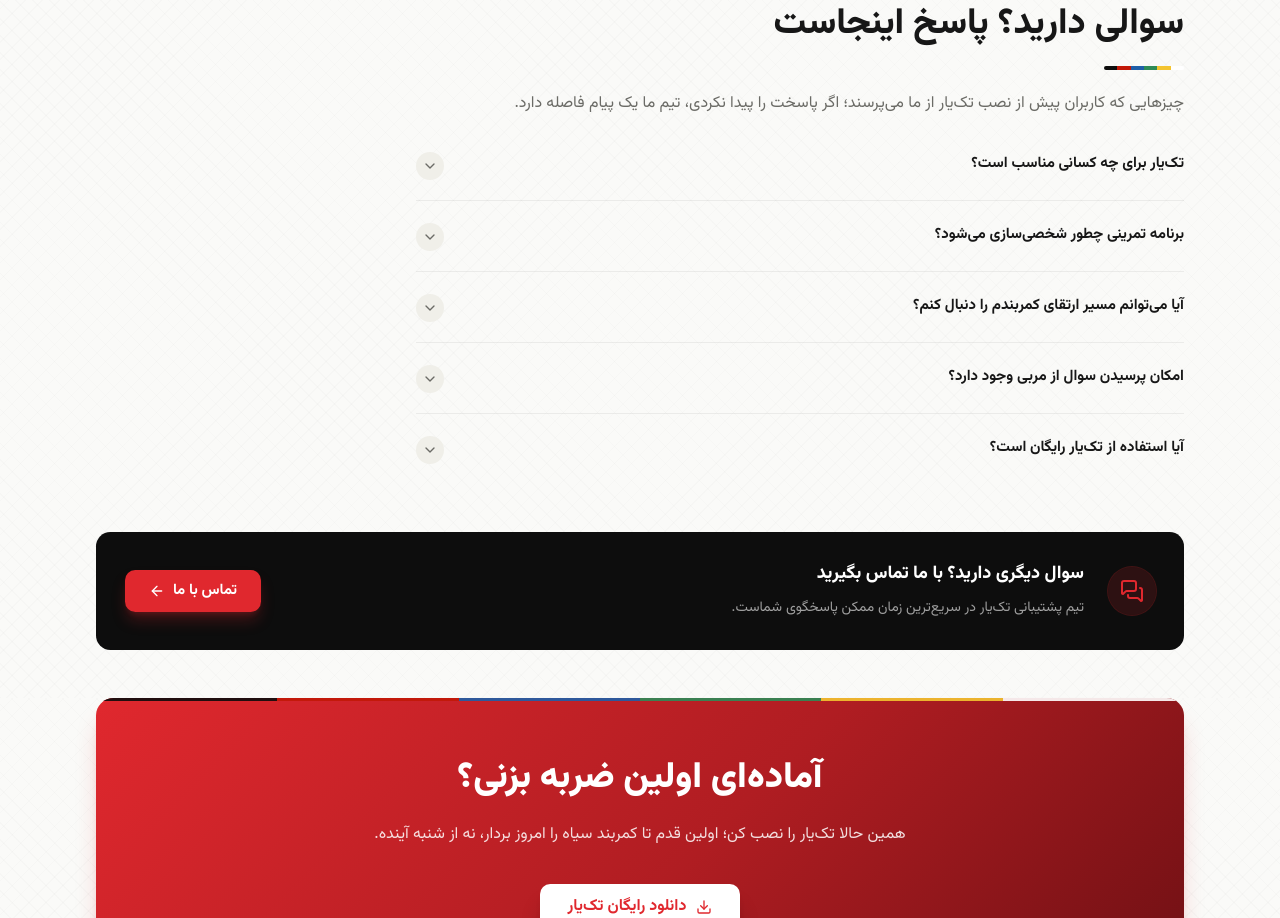
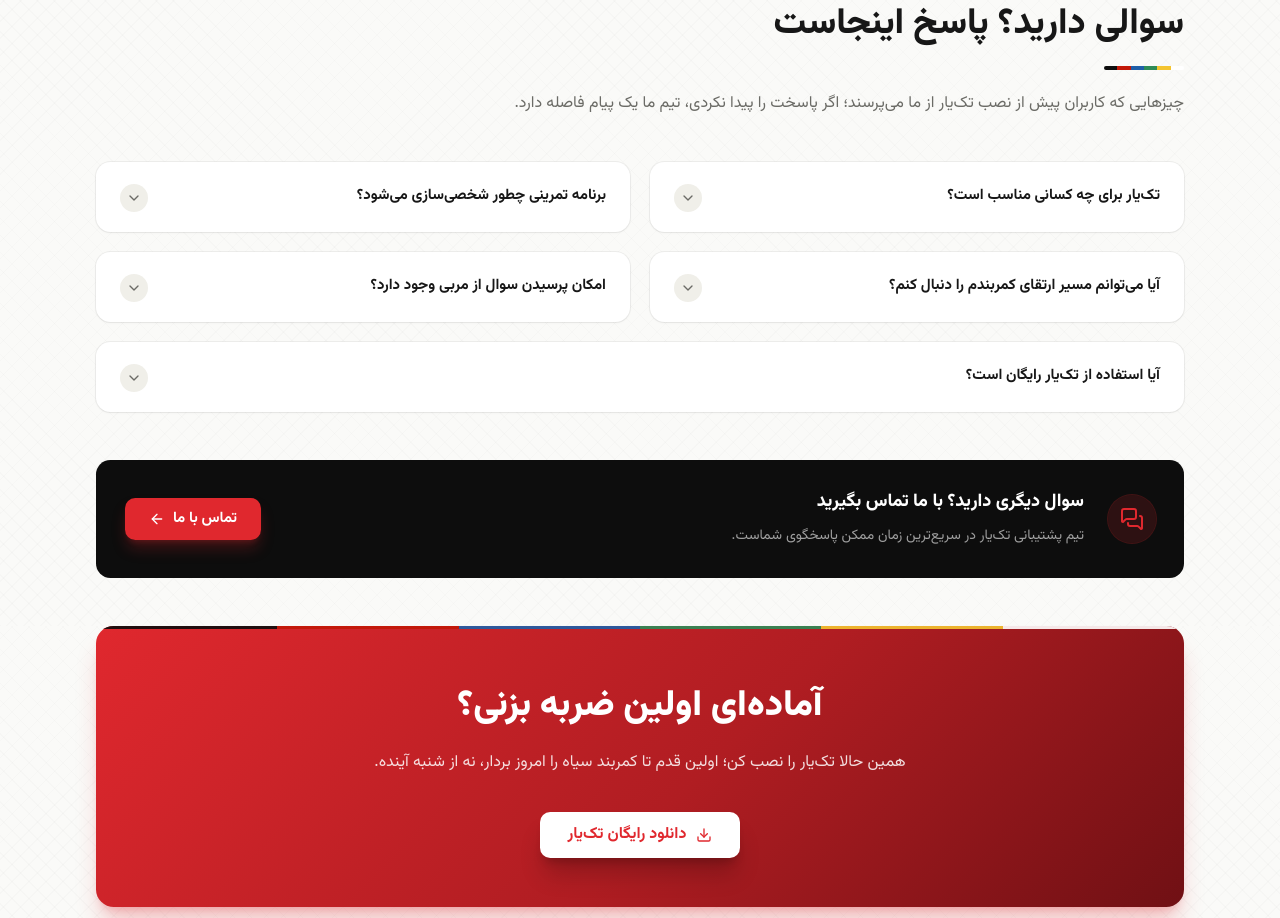
Before and after one commit to MostafaMemari/taekyar-web, a Next.js app: page / in a window 1280 px wide. Shown: the part 2640-3558 px from the top of the page. Built offline with nearby package versions, Linux system fonts and the light colour scheme.

Commit message:
feat: refactor FaqList component to use multiple Accordion type with improved layout and styling

```diff
--- a/components/home/faq/faq.tsx
+++ b/components/home/faq/faq.tsx
@@ -11,20 +11,29 @@ import {
   AccordionTrigger,
 } from "@/components/ui/accordion";
 import { Button } from "@/components/ui/button";
+import { cn } from "@/lib/utils";
 import { CONTACT_CARD, FAQS, FAQ_INTRO } from "./data";
 
 function FaqList() {
   return (
-    <div className="mt-2 max-w-3xl">
-      <Accordion type="single" collapsible>
+    <Accordion
+      type="multiple"
+      className="mt-8 grid grid-cols-1 items-start gap-4 lg:mt-10 lg:grid-cols-2 lg:gap-5"
+    >
       {FAQS.map(({ question, answer }, index) => (
-          <AccordionItem key={question} value={`faq-${index + 1}`}>
+        <AccordionItem
+          key={question}
+          value={`faq-${index + 1}`}
+          className={cn(
+            "px-5 py-1 sm:px-6",
+            index === FAQS.length - 1 && "lg:col-span-2"
+          )}
+        >
           <AccordionTrigger>{question}</AccordionTrigger>
           <AccordionContent>{answer}</AccordionContent>
         </AccordionItem>
       ))}
     </Accordion>
-    </div>
   );
 }
 
--- a/components/ui/accordion.tsx
+++ b/components/ui/accordion.tsx
@@ -1,42 +1,36 @@
-"use client"
+"use client";
 
-import * as React from "react"
-import { Accordion as AccordionPrimitive } from "radix-ui"
-import { ChevronDown } from "lucide-react"
+import * as React from "react";
+import { Accordion as AccordionPrimitive } from "radix-ui";
+import { ChevronDown } from "lucide-react";
 
-import { cn } from "@/lib/utils"
+import { cn } from "@/lib/utils";
 
-function Accordion({
-  ...props
-}: React.ComponentProps<typeof AccordionPrimitive.Root>) {
-  return <AccordionPrimitive.Root data-slot="accordion" {...props} />
+function Accordion({ ...props }: React.ComponentProps<typeof AccordionPrimitive.Root>) {
+  return <AccordionPrimitive.Root data-slot="accordion" {...props} />;
 }
 
-function AccordionItem({
-  className,
-  ...props
-}: React.ComponentProps<typeof AccordionPrimitive.Item>) {
+function AccordionItem({ className, ...props }: React.ComponentProps<typeof AccordionPrimitive.Item>) {
   return (
     <AccordionPrimitive.Item
       data-slot="accordion-item"
-      className={cn("border-b border-black/[0.06] last:border-b-0", className)}
+      className={cn(
+        "rounded-2xl bg-card shadow-sm shadow-black/[0.04] ring-1 ring-black/[0.05] transition-all duration-200 hover:-translate-y-0.5 hover:shadow-md hover:shadow-black/[0.06] data-[state=open]:shadow-md data-[state=open]:shadow-black/[0.06] data-[state=open]:ring-primary/40",
+        className,
+      )}
       {...props}
     />
-  )
+  );
 }
 
-function AccordionTrigger({
-  className,
-  children,
-  ...props
-}: React.ComponentProps<typeof AccordionPrimitive.Trigger>) {
+function AccordionTrigger({ className, children, ...props }: React.ComponentProps<typeof AccordionPrimitive.Trigger>) {
   return (
     <AccordionPrimitive.Header className="flex">
       <AccordionPrimitive.Trigger
         data-slot="accordion-trigger"
         className={cn(
-          "group flex flex-1 items-start justify-between gap-4 rounded-md py-5 text-start text-[15px] font-bold leading-7 outline-none transition-colors hover:text-primary focus-visible:ring-3 focus-visible:ring-ring/50 disabled:pointer-events-none disabled:opacity-50 data-[state=open]:text-primary",
-          className
+          "group flex flex-1 items-start justify-between gap-3 rounded-xl py-4 text-start text-[15px] font-bold leading-7 outline-none transition-colors hover:text-primary focus-visible:ring-3 focus-visible:ring-ring/50 disabled:pointer-events-none disabled:opacity-50 data-[state=open]:text-primary",
+          className,
         )}
         {...props}
       >
@@ -46,25 +40,19 @@ function AccordionTrigger({
         </span>
       </AccordionPrimitive.Trigger>
     </AccordionPrimitive.Header>
-  )
+  );
 }
 
-function AccordionContent({
-  className,
-  children,
-  ...props
-}: React.ComponentProps<typeof AccordionPrimitive.Content>) {
+function AccordionContent({ className, children, ...props }: React.ComponentProps<typeof AccordionPrimitive.Content>) {
   return (
     <AccordionPrimitive.Content
       data-slot="accordion-content"
       className="overflow-hidden text-sm data-[state=closed]:animate-accordion-up data-[state=open]:animate-accordion-down"
       {...props}
     >
-      <div className={cn("pb-4 pt-0 leading-8 text-muted-foreground", className)}>
-        {children}
-      </div>
+      <div className={cn("pb-5 pt-0 leading-8 text-muted-foreground", className)}>{children}</div>
     </AccordionPrimitive.Content>
-  )
+  );
 }
 
-export { Accordion, AccordionItem, AccordionTrigger, AccordionContent }
+export { Accordion, AccordionItem, AccordionTrigger, AccordionContent };
```
Lines whose indentation alone changed are shown as unchanged.
